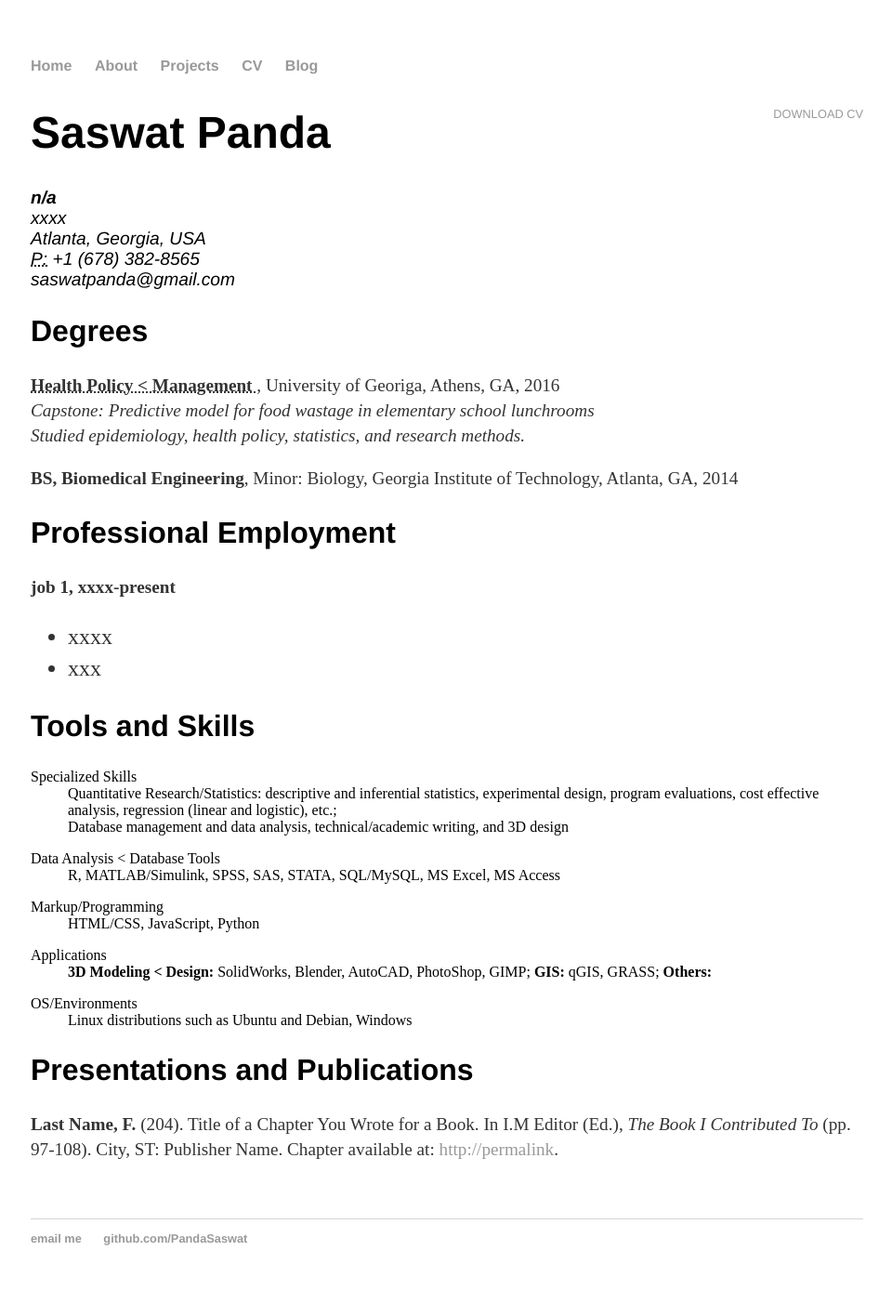
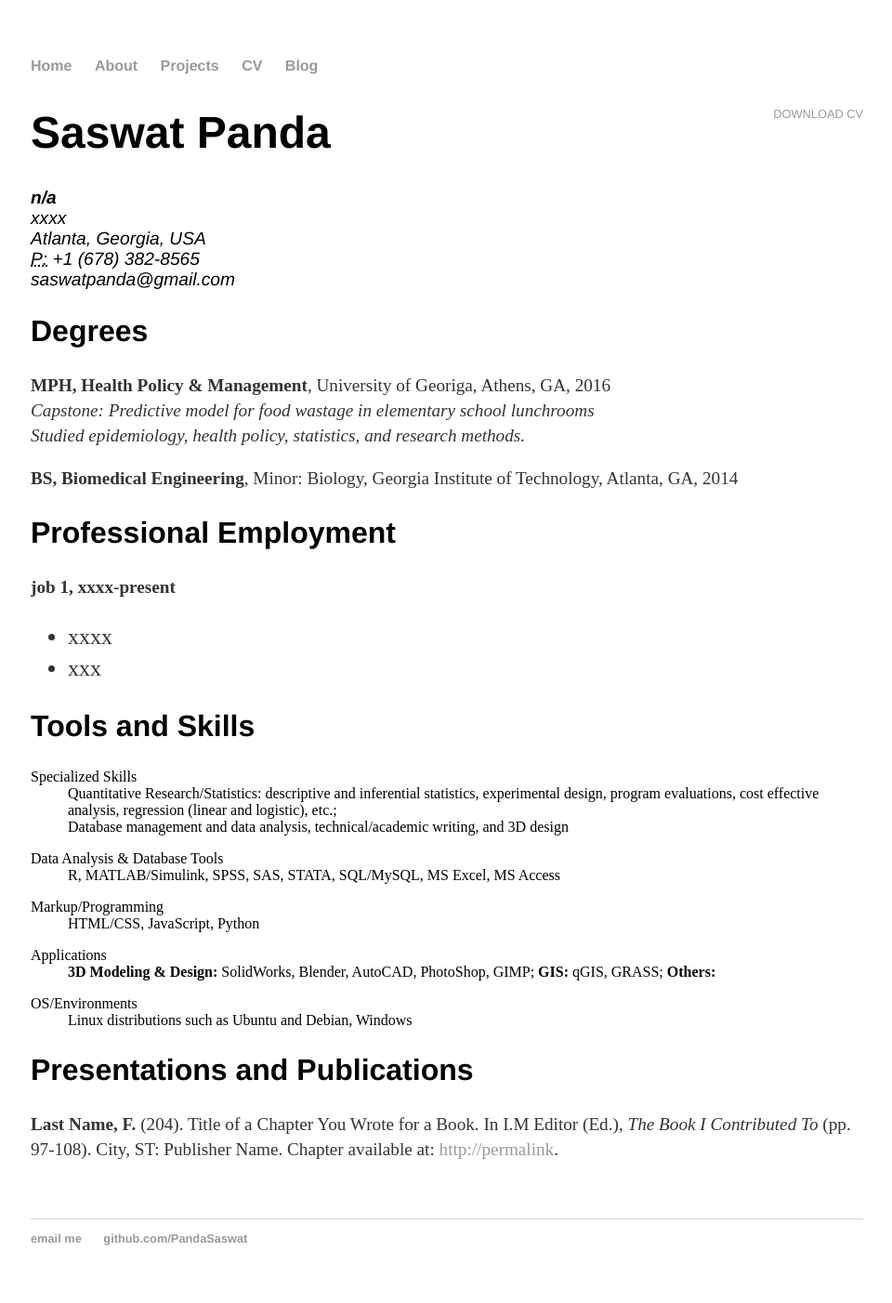
Before and after one commit to saswat/saswat.github.io, a Jekyll site: the page built from cv/index.html, in a window 1280 px wide. Shown: the whole page at 93% size, without its empty margins (159-1119 px from the left). Built offline with Jekyll 4.4.1, drawn with Linux system fonts in a browser that asks for light colours; part of the change alters nothing that is shown.

Commit message:
Update index.html

```diff
--- a/cv/index.html
+++ b/cv/index.html
@@ -15,7 +15,7 @@ title: CV of Saswat Panda
 					</address>
 
 				<h2>Degrees</h2>
-				<p><strong><abbr title="MPH">Health Policy &lt; Management </abbr></strong>, University of Georiga, Athens, GA, 2016<br>
+				<p><strong>MPH, Health Policy &amp; Management</strong>, University of Georiga, Athens, GA, 2016<br>
 				<em>Capstone: Predictive model for food wastage in elementary school lunchrooms</em><br>
 				<em>Studied epidemiology, health policy, statistics, and research methods.</em> </p>
 
@@ -37,7 +37,7 @@ title: CV of Saswat Panda
 					</dl>
 
 					<dl class="dl-horizontal">
-						<dt>Data Analysis &lt; Database Tools</dt>
+						<dt>Data Analysis &amp; Database Tools</dt>
 						<dd>R, MATLAB/Simulink, SPSS, SAS, STATA, SQL/MySQL, MS Excel, MS Access</dd>
 					</dl>
 					<dl class="dl-horizontal">
@@ -46,7 +46,7 @@ title: CV of Saswat Panda
 					</dl>
 					<dl class="dl-horizontal">
 						<dt>Applications</dt>
-						<dd><b>3D Modeling &lt; Design:</b> SolidWorks, Blender, AutoCAD, PhotoShop, GIMP; <b>GIS:</b> qGIS, GRASS; <b>Others:</b></dd>
+						<dd><b>3D Modeling &amp; Design:</b> SolidWorks, Blender, AutoCAD, PhotoShop, GIMP; <b>GIS:</b> qGIS, GRASS; <b>Others:</b></dd>
 					</dl>
 					<dl class="dl-horizontal">
 						<dt>OS/Environments</dt>
```
